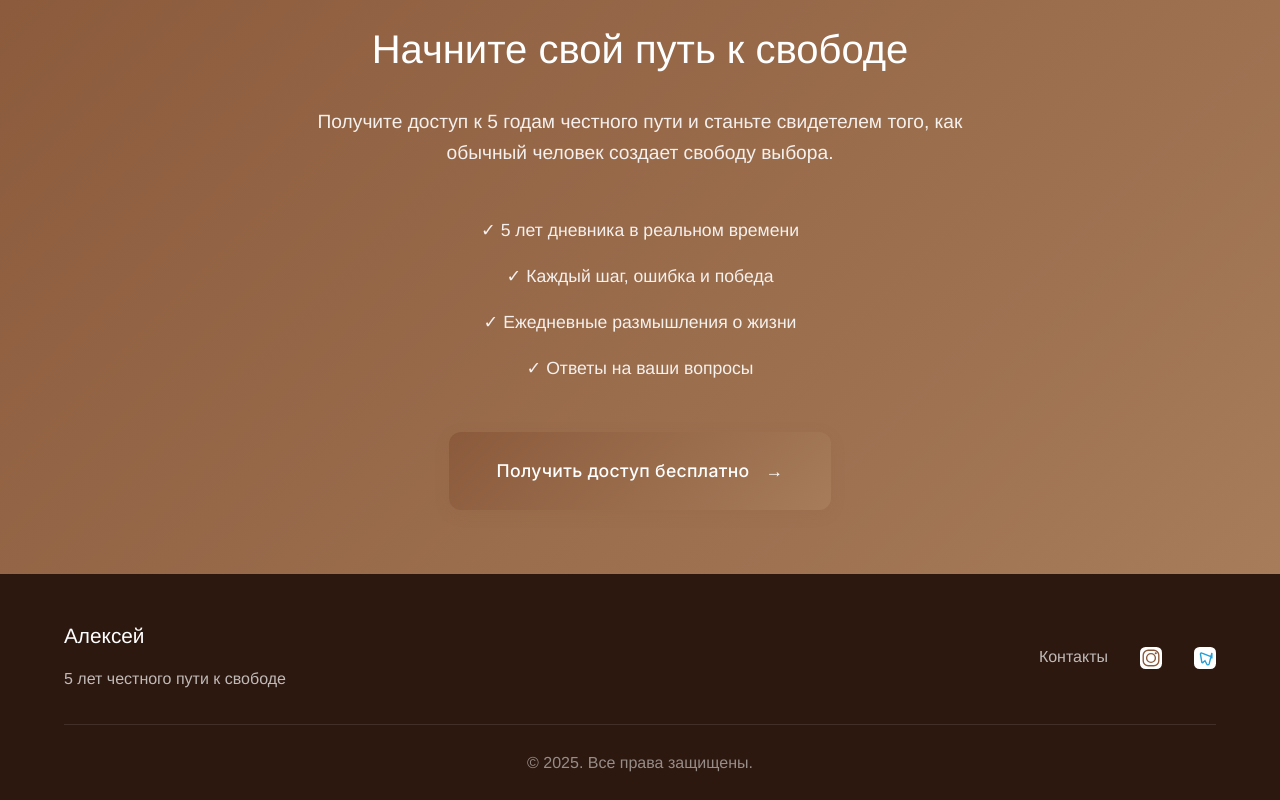
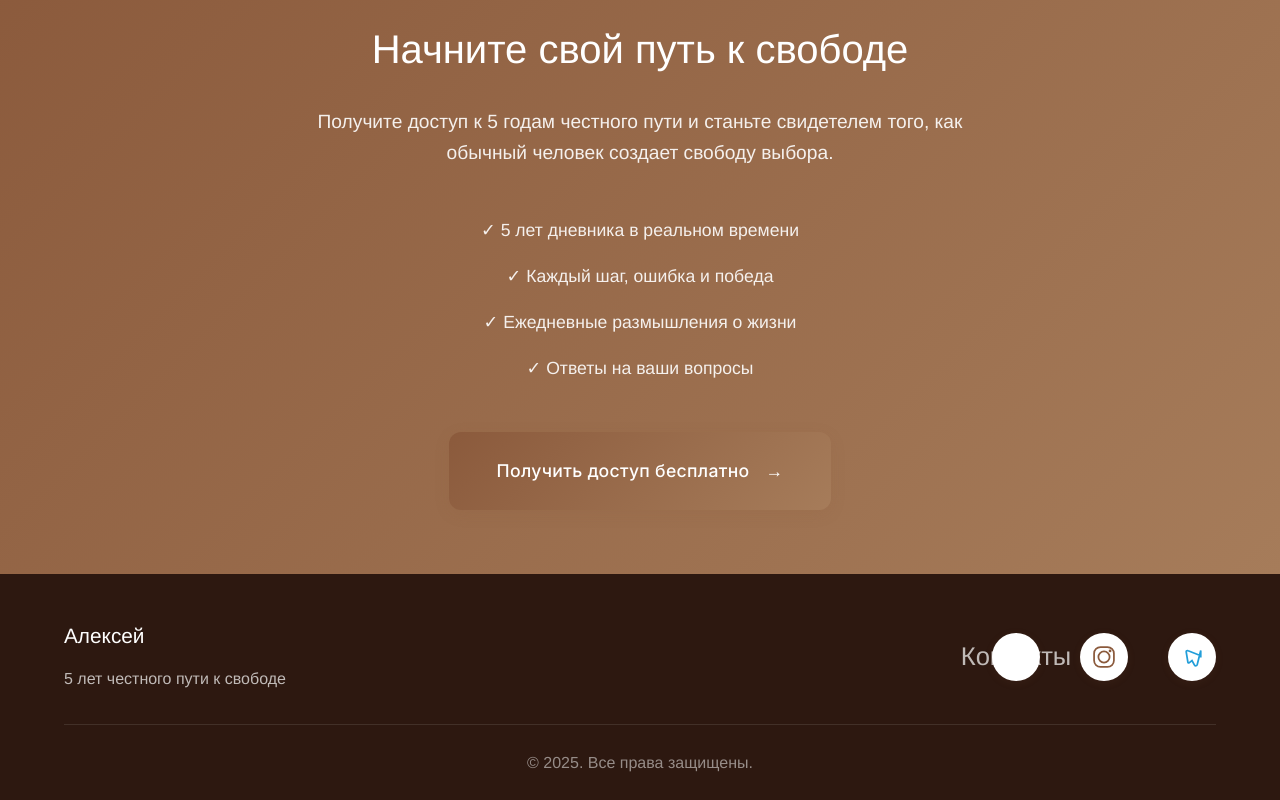
Before and after one commit to MrAleksby/Lendstar, a plain HTML site: page index.html in a window 1280 px wide. Shown: the part 6739-7539 px from the top of the page. Drawn offline with Linux system fonts and the light colour scheme.

Commit message:
Make footer social icons bigger and styled as buttons for clarity

```diff
--- a/styles.css
+++ b/styles.css
@@ -551,11 +551,35 @@ h1, h2, h3, h4, h5, h6 {
 .footer-link {
     color: rgba(255, 255, 255, 0.7);
     text-decoration: none;
-    transition: color 0.3s ease;
+    transition: color 0.3s ease, box-shadow 0.3s, background 0.3s, transform 0.2s;
+    display: flex;
+    align-items: center;
+    justify-content: center;
+    width: 48px;
+    height: 48px;
+    border-radius: 50%;
+    background: #fff;
+    box-shadow: 0 2px 8px rgba(139, 90, 60, 0.10);
+    margin-left: 8px;
+    font-size: 1.6rem;
+    border: none;
+    outline: none;
+    cursor: pointer;
+    position: relative;
+    padding: 0;
+}
+
+.footer-link svg {
+    width: 28px;
+    height: 28px;
+    display: block;
 }
 
 .footer-link:hover {
-    color: white;
+    color: var(--color-primary);
+    background: var(--color-secondary);
+    box-shadow: 0 4px 16px rgba(139, 90, 60, 0.18);
+    transform: translateY(-2px) scale(1.08);
 }
 
 .footer-bottom {
```
